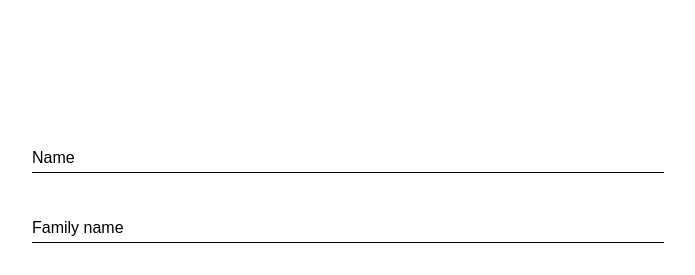
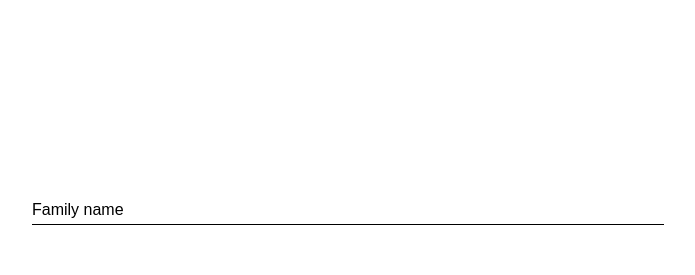
Before and after one commit to nadhemjbeli/input_animation, a plain HTML site: page index.html in a window 1280 px wide. Shown: the part 175-450 px from the top of the page, without its empty margins (292-987 px from the left). Drawn offline with Linux system fonts and the light colour scheme.

Commit message:
another commit

```diff
--- a/index.html
+++ b/index.html
@@ -11,12 +11,12 @@
     <h1>Animation inputs</h1>
 
     <div class="form">
-      <div class="name-section">
+      <!-- <div class="name-section">
         <input type="text" name="name" id="" autocomplete="off" required />
         <label for="name" class="label-name">
           <span class="content-name">Name</span>
         </label>
-      </div>
+      </div> -->
       <input type="text" name="name" id="" autocomplete="off" required />
       <label for="name" class="label-name">
         <span class="content-name">Family name</span>
--- a/style.css
+++ b/style.css
@@ -10,14 +10,7 @@ body {
 .form {
   width: 50%;
   position: relative;
-  height: 120px;
-  overflow: hidden;
-}
-.name-section {
-  width: 100%;
-  position: relative;
   height: 50px;
-  overflow: hidden;
 }
 .form input {
   width: 100%;
@@ -35,6 +28,7 @@ body {
   height: 100%;
   pointer-events: none;
   border-bottom: 1px solid black;
+  overflow: hidden;
 }
 
 .form label::after {
```
